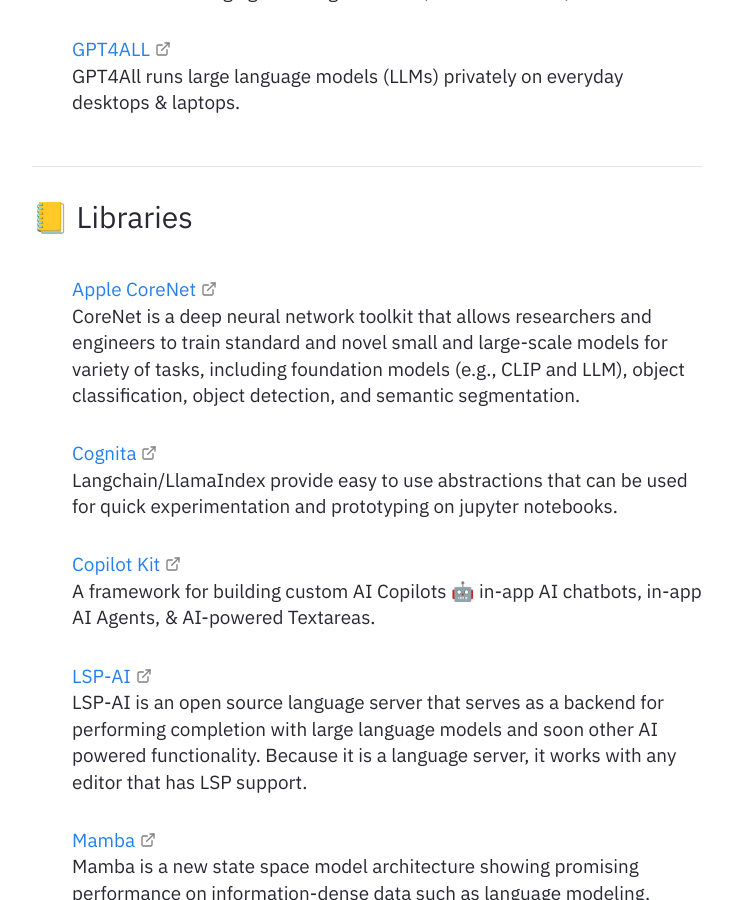
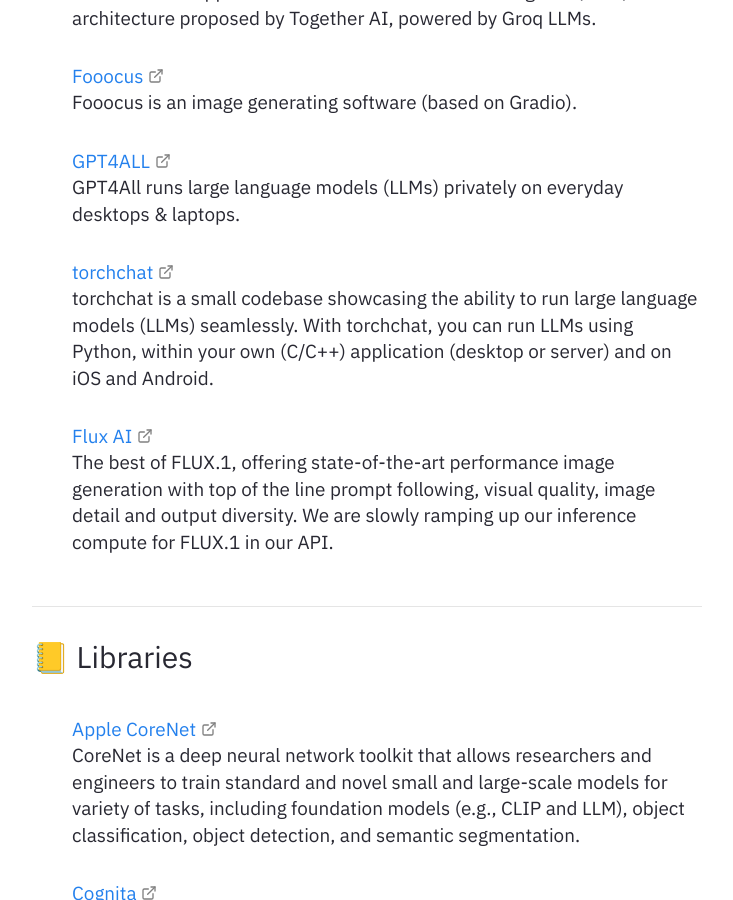
Before and after one commit to AI-Atlaas/ai-atlas-site, a Jekyll site: the page built from pages/index.md, in a window 1280 px wide and 900 px high, scrolled down 30039 px. Shown: the whole window, without its empty margins (273-1006 px from the left). Built offline with Jekyll 4.4.1, drawn with Linux system fonts in a browser that asks for light colours; some of the changed text lies outside the part shown.

Commit message:
Update README from AI-Atlas/AI-Atlas

```diff
--- a/pages/docs/list.md
+++ b/pages/docs/list.md
@@ -130,6 +130,9 @@
 
 - [Motion](https://www.usemotion.com/)
    Use AI to plan your work, automatically.
+
+- [Audionotes](https://www.audionotes.app/)
+   Speak or type, Audionotes will transform your notes into searchable clear actionable text notes using AI.
 
 ---
 
@@ -752,6 +755,12 @@
 - [GPT4ALL](https://github.com/nomic-ai/gpt4all)
    GPT4All runs large language models (LLMs) privately on everyday desktops & laptops.
 
+- [torchchat](https://github.com/pytorch/torchchat)
+   torchchat is a small codebase showcasing the ability to run large language models (LLMs) seamlessly. With torchchat, you can run LLMs using Python, within your own (C/C++) application (desktop or server) and on iOS and Android.
+
+- [Flux AI](https://github.com/black-forest-labs/flux)
+   The best of FLUX.1, offering state-of-the-art performance image generation with top of the line prompt following, visual quality, image detail and output diversity. We are slowly ramping up our inference compute for FLUX.1 in our API.
+
 ---
 
 ### 📒 Libraries
```
